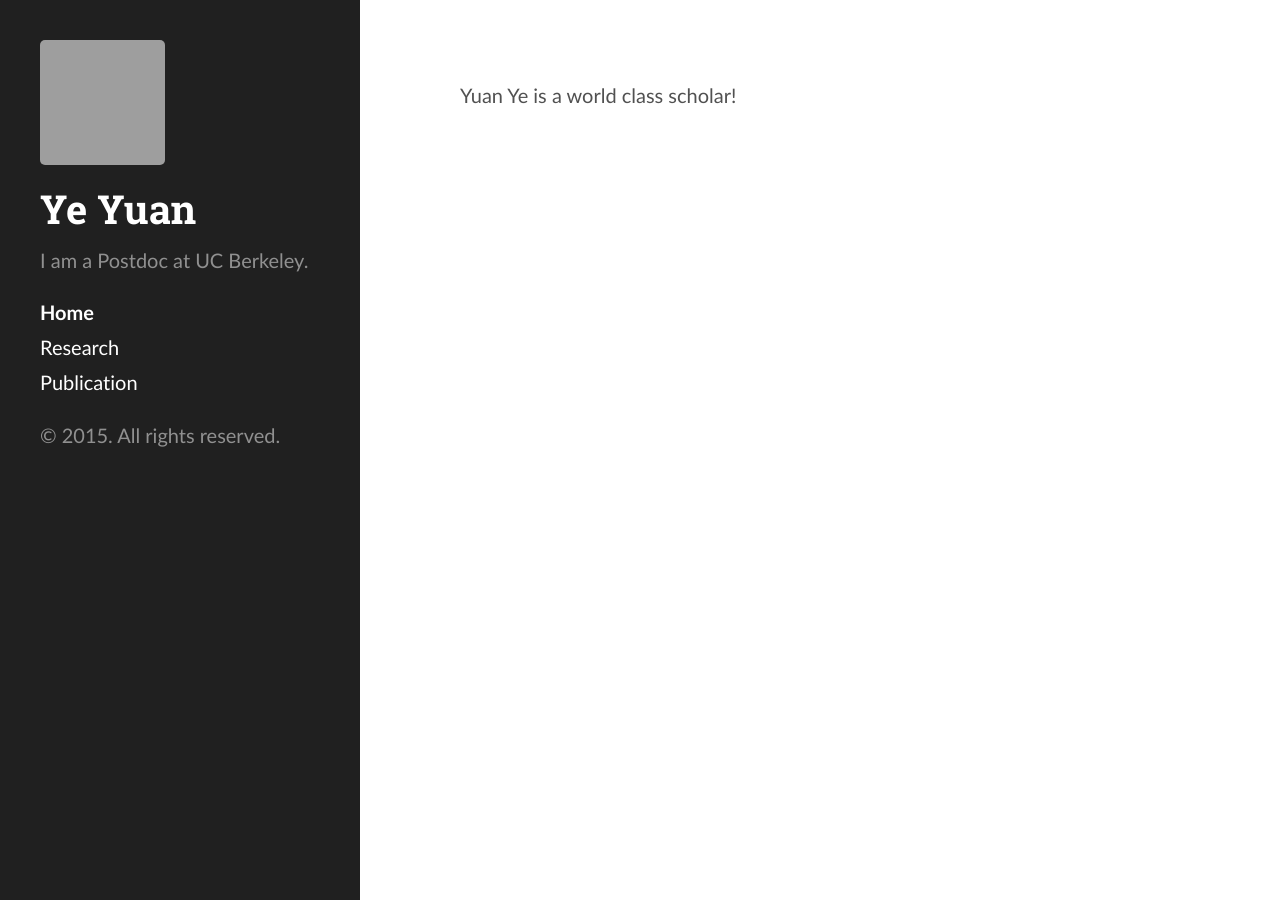
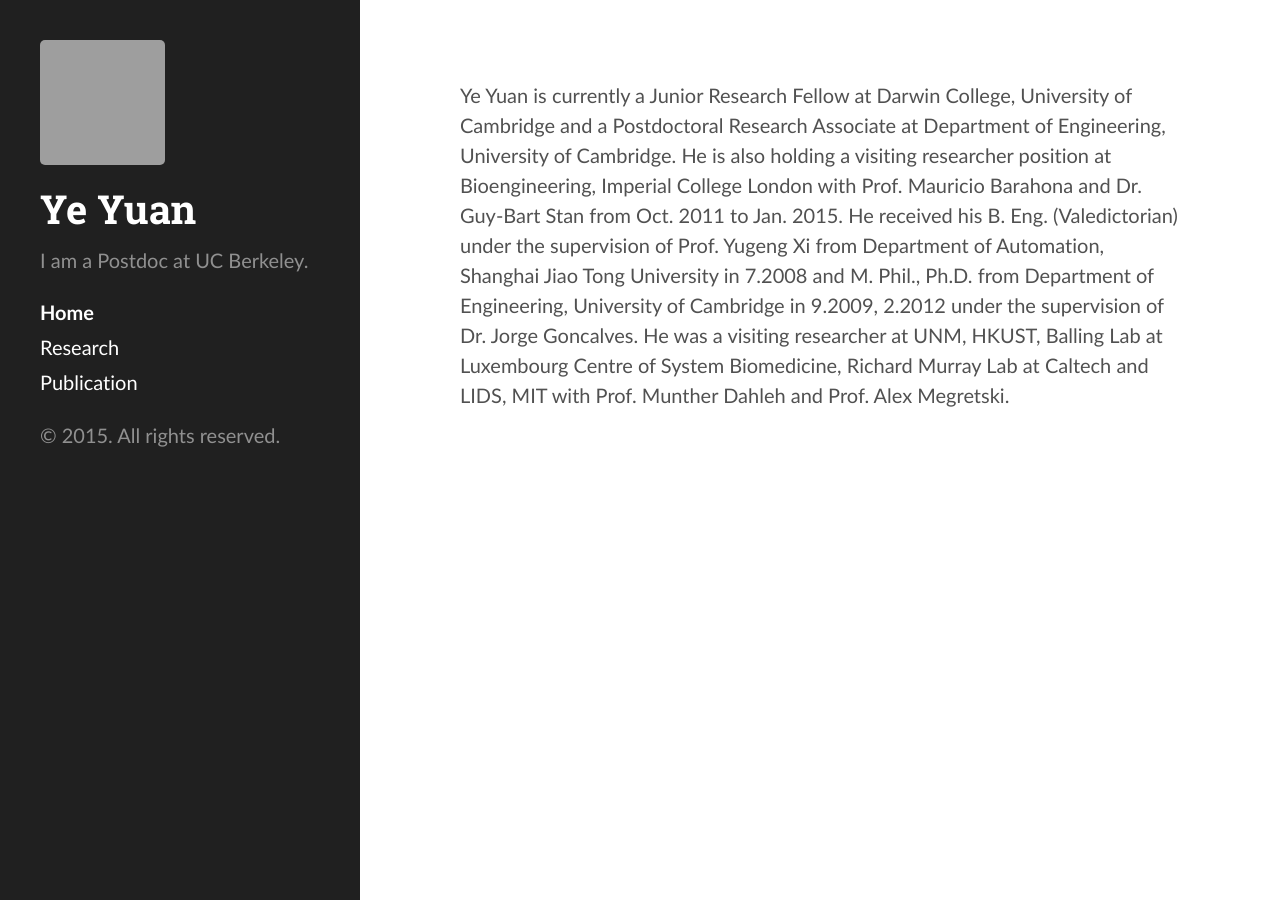
Before and after one commit to yy311/yy311.github.io, a Jekyll site: the page built from index.html, in a window 1280 px wide. Built offline with Jekyll 4.4.1, drawn with Linux system fonts in a browser that asks for light colours; grey boxes are pictures that could not be loaded.

Commit message:
Update index.html

```diff
--- a/index.html
+++ b/index.html
@@ -3,4 +3,14 @@
 title: Home
 ---
 
-Yuan Ye is a world class scholar!
+Ye Yuan is currently a Junior Research Fellow at Darwin College, University of Cambridge and
+a Postdoctoral Research Associate at Department of Engineering, University of Cambridge. He is
+also holding a visiting researcher position at Bioengineering, Imperial College London with
+Prof. Mauricio Barahona and Dr. Guy-Bart Stan from Oct. 2011 to Jan. 2015.
+
+He received his B. Eng. (Valedictorian) under the supervision of Prof. Yugeng Xi from Department of Automation,
+Shanghai Jiao Tong University in 7.2008 and M. Phil., Ph.D. from Department of Engineering, University of Cambridge
+in 9.2009, 2.2012 under the supervision of Dr. Jorge Goncalves.
+
+He was a visiting researcher at UNM, HKUST, Balling Lab at Luxembourg Centre of System Biomedicine, Richard Murray Lab
+at Caltech and LIDS, MIT with Prof. Munther Dahleh and Prof. Alex Megretski.
```
